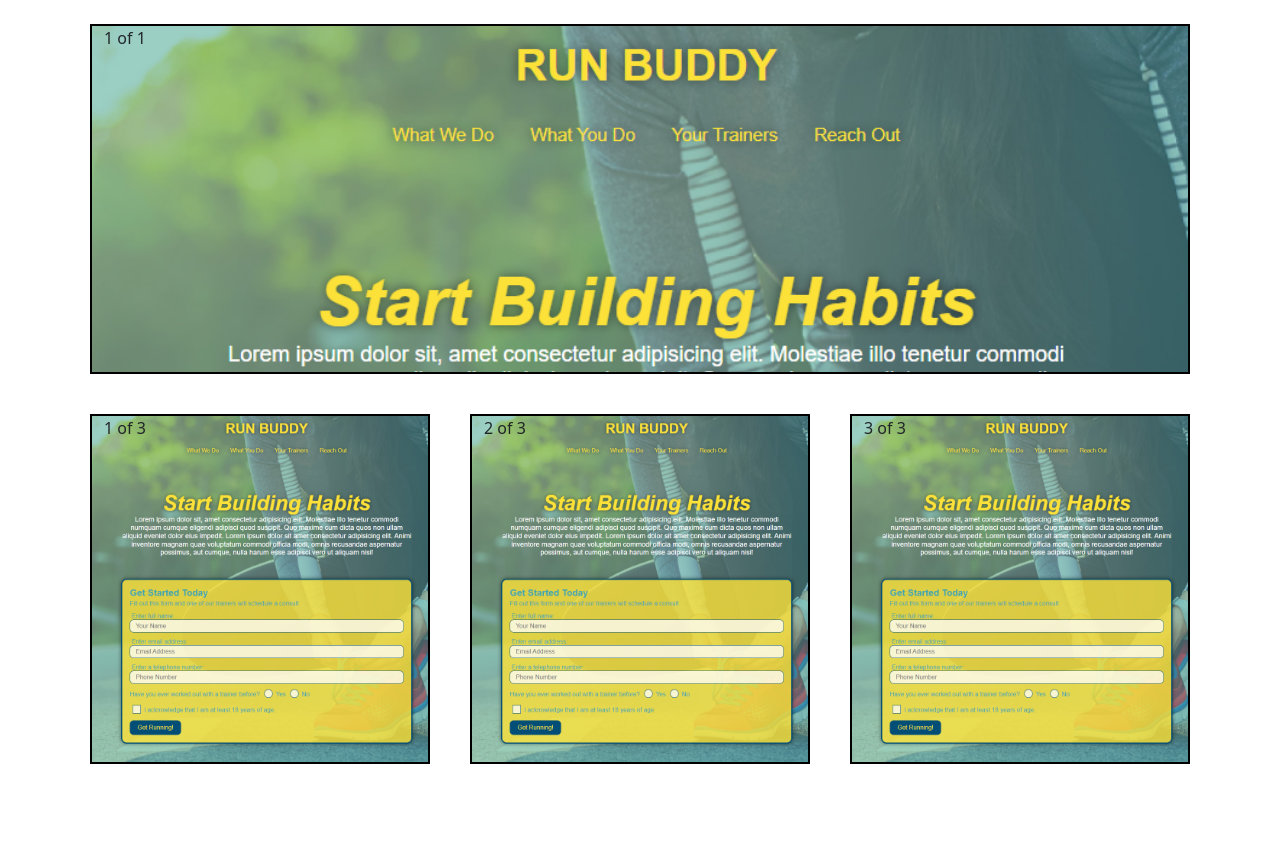
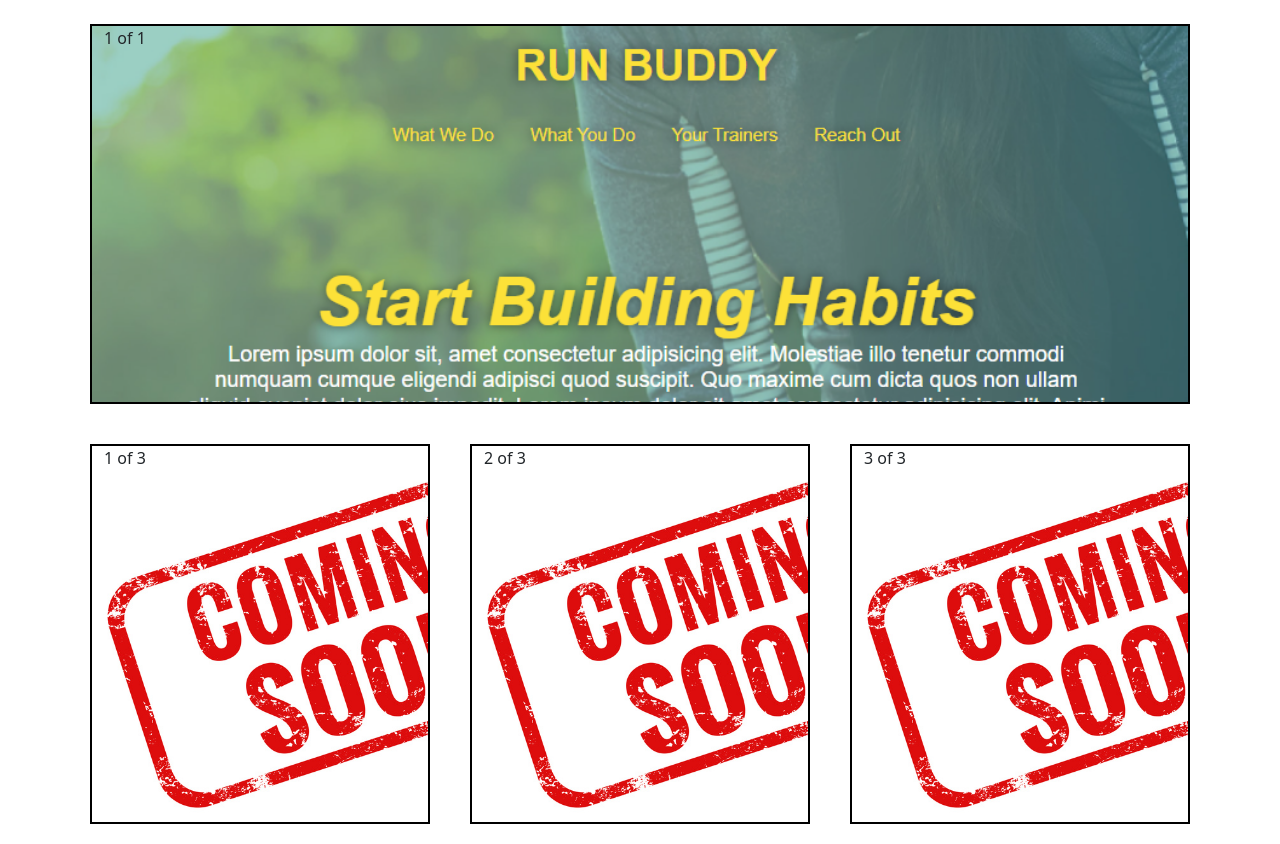
Before and after one commit to MatthewT12/professional-portfolio, a plain HTML site: page test2.html in a window 1280 px wide. Shown: the part 42-886 px from the top of the page. Before the commit the page ends 826 px from the top, so only its background shows below. Drawn offline with nearby package versions, Linux system fonts and the light colour scheme.

Commit message:
fixed same image issue

```diff
--- a/test2.html
+++ b/test2.html
@@ -10,9 +10,8 @@
     <style>
         .col {
             /*border: solid black 5px;*/
-            min-height: 350px;
-            max-height: 350px;
-            width: 200px;
+            min-height: 380px;
+            max-height: 380px;
             border: solid black 2px;
             background-image: url("./images/run-buddy-screenshot.png");
             background-size: cover;
@@ -21,6 +20,13 @@
         .col:hover {
             transform: scale(1.1);
         }
+        .soon {
+            background-image: url("./images/Coming-Soon.jpg")
+        }
+        .row {
+            min-width: 300px;
+        }
+
     </style>
 </head>
 <body>
@@ -34,14 +40,14 @@
                 </div>
             </div>
             <div class="row">
-                <div class="col">
+                <div class="col soon">
                     1 of 3
                 </div>
-                <div class="col">
+                <div class="col soon">
                     2 of 3
                 </div>
-                <div class="col">
-                     3 of 3
+                <div class="col soon">
+                    3 of 3
                 </div>
             </div>
 
```
